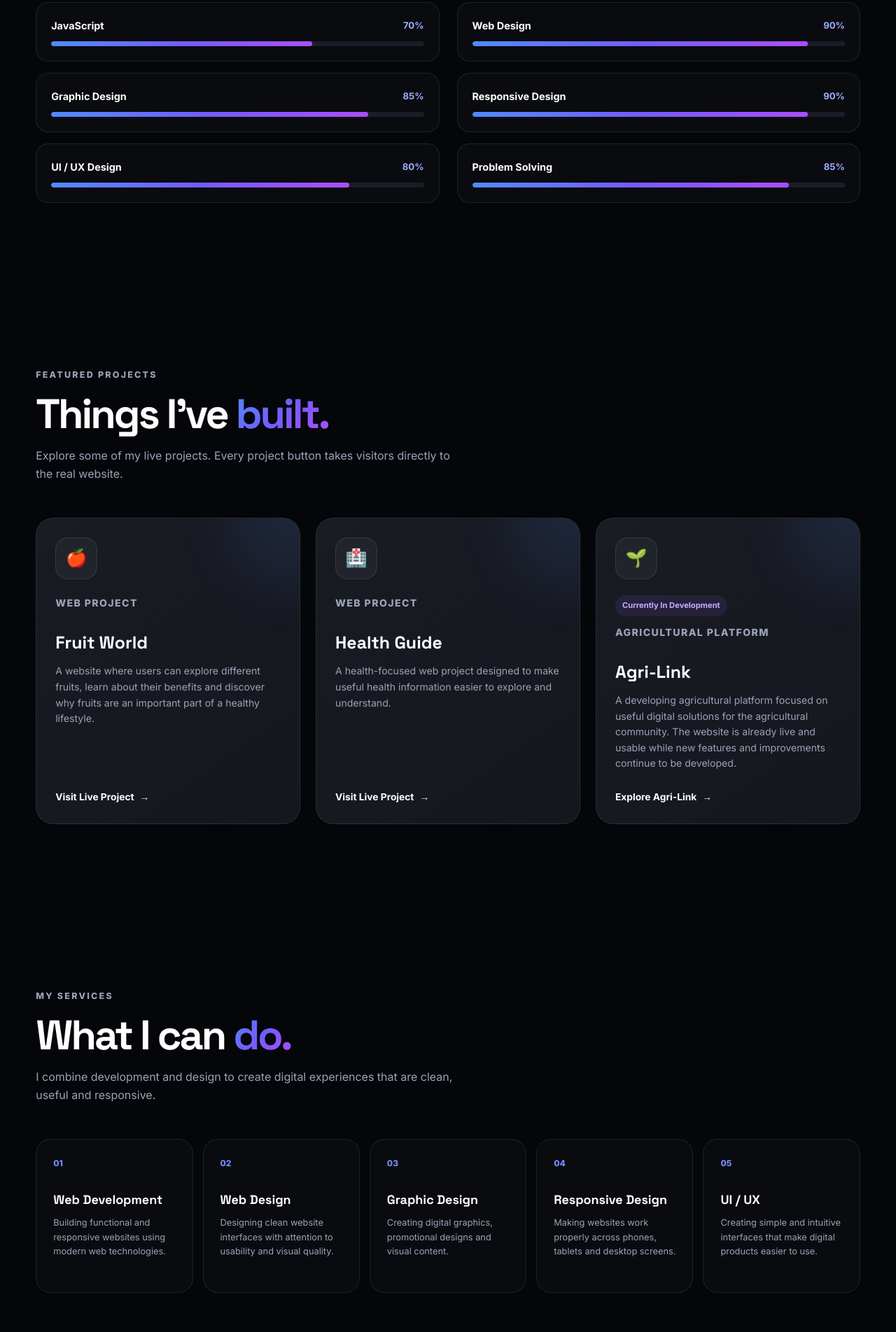
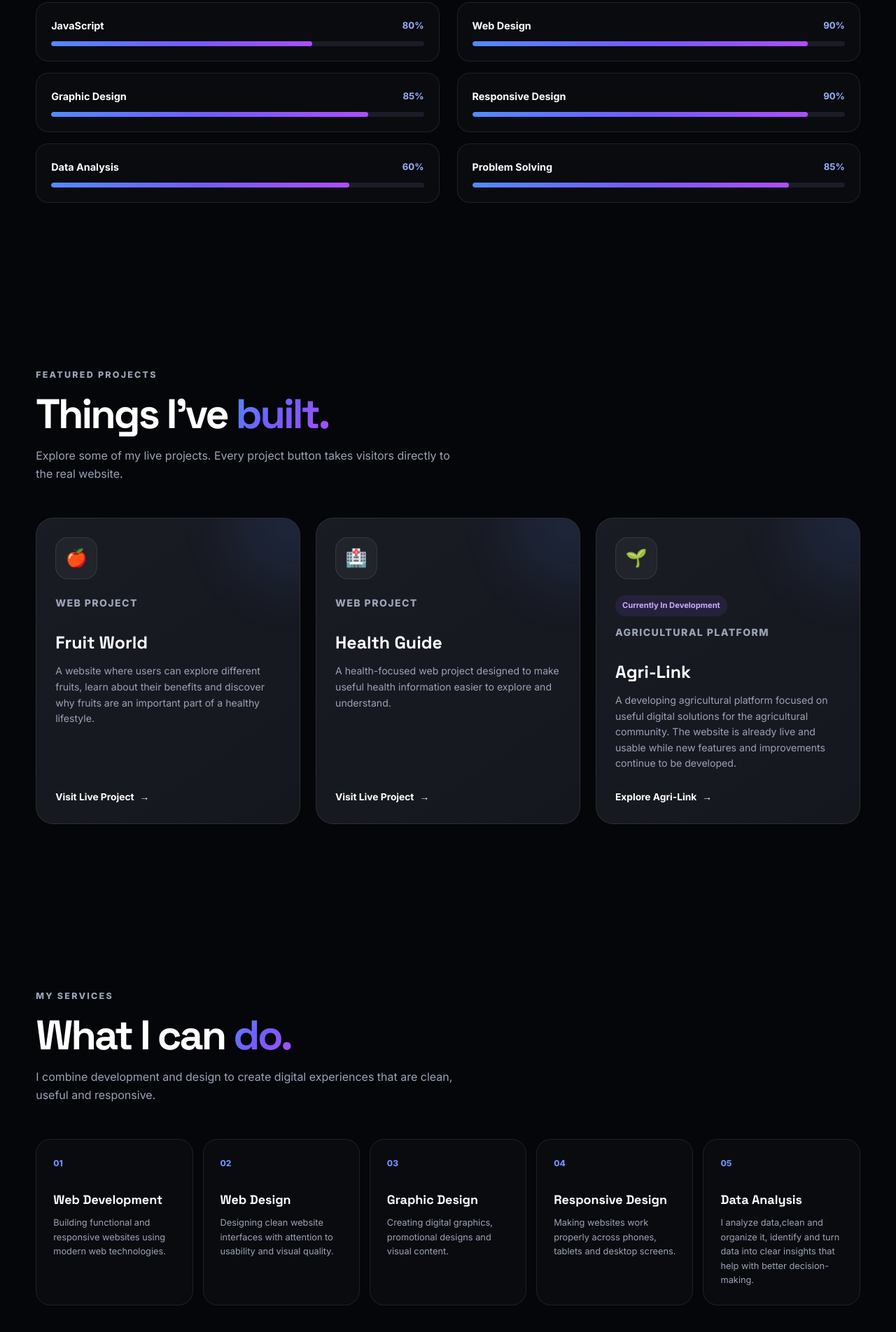
Before and after one commit to babatunded760-creator/Chosen-Dev, a plain HTML site: page index.html in a window 1280 px wide. Shown: the part 2166-4070 px from the top of the page at 70% size. Drawn offline with Linux system fonts and the light colour scheme.

```diff
--- a/index.html
+++ b/index.html
@@ -1535,7 +1535,7 @@
 
                                    <strong>JavaScript</strong>
 
-                                   <span>70%</span>
+                                   <span>80%</span>
 
                               </div>
 
@@ -1613,9 +1613,9 @@
 
                               <div class="skill-header">
 
-                                   <strong>UI / UX Design</strong>
-
-                                   <span>80%</span>
+                                   <strong>Data Analysis</strong>
+
+                                   <span>60%</span>
 
                               </div>
 
@@ -1942,12 +1942,12 @@
                               </div>
 
                               <h3>
-                                   UI / UX
+                                   Data Analysis
                               </h3>
 
                               <p>
-                                   Creating simple and intuitive interfaces
-                                   that make digital products easier to use.
+                                   I analyze data,clean and organize it, identify and turn data into
+                                   clear insights that help with better decision-making.
                               </p>
 
                          </div>
```
